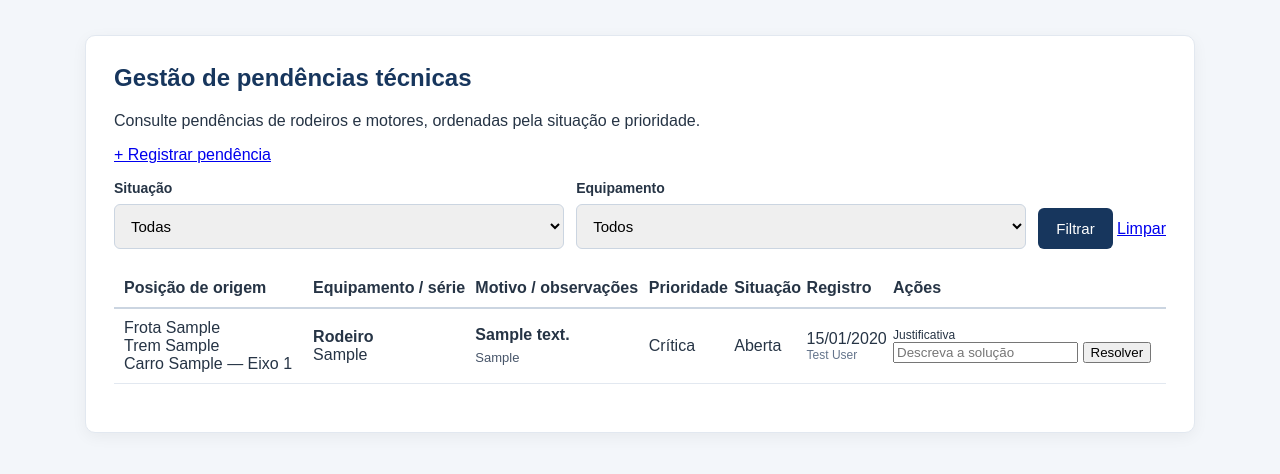
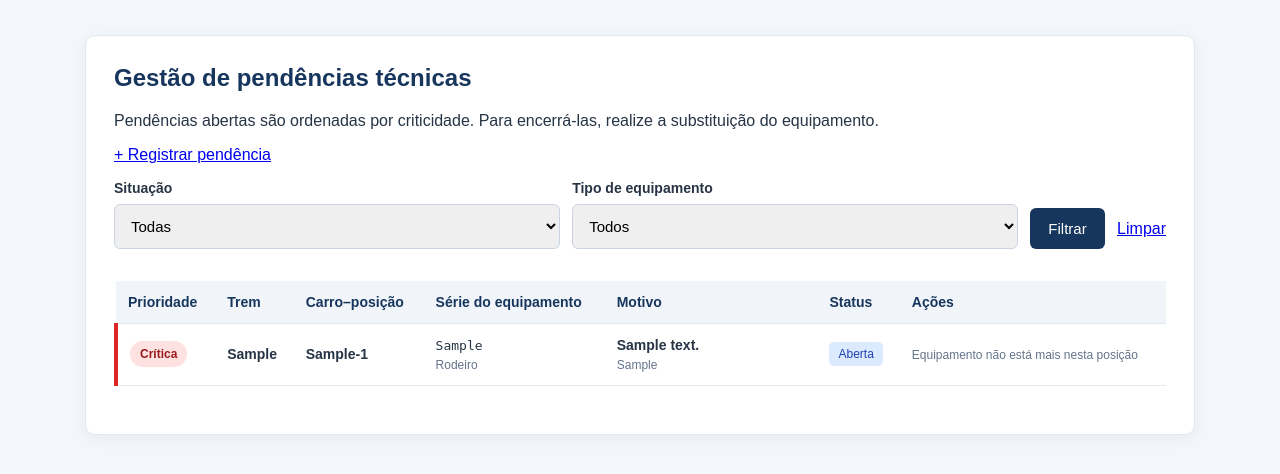
Before and after one commit to DiegoArmelin/SGR-M, a Laravel app: page /pendencias in a window 1280 px wide. Shown: the part 65-539 px from the top of the page. Run offline with Laravel 12, Linux system fonts and the light colour scheme; a user stored in the database is signed in; data comes from the database, SQL or seed files in the repository; tables that the repository leaves empty hold one stand-in row (values such as "Sample post").

Commit message:
feat: reorganiza pendencias em prioridade trem posicao serie motivo status e substituir

```diff
--- a/resources/views/pendencias/index.blade.php
+++ b/resources/views/pendencias/index.blade.php
@@ -1,87 +1,166 @@
 @extends('layouts.app')
 @section('title', 'Gestão de pendências — SGR-M')
+
+@push('styles')
+<style>
+    .pendencias-filtros { display:grid;grid-template-columns:repeat(2,minmax(180px,1fr)) auto;gap:12px;align-items:end; }
+    .pendencias-tabela { width:100%;border-collapse:collapse;text-align:left; }
+    .pendencias-tabela th { background:#f1f5f9;color:#17365d;font-size:14px;white-space:nowrap; }
+    .pendencias-tabela th,.pendencias-tabela td { padding:13px 12px;border-bottom:1px solid #e2e8f0;vertical-align:middle; }
+    .pendencias-tabela tbody tr:hover { background:#f8fafc; }
+    .pendencias-tabela td { font-size:14px; }
+    .pendencias-tabela .serie { font-family:monospace;font-size:13px;white-space:nowrap; }
+    .pendencias-tabela .motivo { min-width:200px;max-width:360px; }
+    .pendencias-tabela .subtexto { color:#64748b;font-size:12px;margin-top:5px; }
+    .pendencias-tabela .linha-critica { border-left:4px solid #dc2626; }
+    .pendencias-tabela .linha-alta { border-left:4px solid #ea580c; }
+    .pendencias-tabela .linha-media { border-left:4px solid #ca8a04; }
+    .pendencias-tabela .linha-baixa { border-left:4px solid #16a34a; }
+    .prioridade-tag { display:inline-block;padding:6px 10px;border-radius:999px;font-size:12px;font-weight:bold;white-space:nowrap; }
+    .tag-critica { background:#fee2e2;color:#991b1b; }
+    .tag-alta { background:#ffedd5;color:#9a3412; }
+    .tag-media { background:#fef9c3;color:#854d0e; }
+    .tag-baixa { background:#dcfce7;color:#166534; }
+    .situacao-tag { display:inline-block;padding:5px 9px;border-radius:5px;font-size:12px;white-space:nowrap; }
+    .situacao-aberta { background:#dbeafe;color:#1e40af; }
+    .situacao-resolvida { background:#e2e8f0;color:#475569; }
+    .acao-substituir { display:inline-block;background:#17365d;color:white;text-decoration:none;border-radius:5px;padding:9px 12px;font-size:13px;font-weight:bold;white-space:nowrap; }
+    .acao-substituir:hover { background:#254f80; }
+    @media(max-width:740px) {
+        .pendencias-filtros { grid-template-columns:1fr; }
+        .pendencias-tabela th,.pendencias-tabela td { padding:9px; }
+    }
+</style>
+@endpush
+
 @section('content')
-<main class="container"><section class="card">
+<main class="container">
+    <section class="card">
         <h1 class="page-title">Gestão de pendências técnicas</h1>
-    <p>Consulte pendências de rodeiros e motores, ordenadas pela situação e prioridade.</p>
-    @if(session('success'))<p role="status" style="color:#166534">{{ session('success') }}</p>@endif
-    @if($errors->any())<div class="alert-error"><ul>@foreach($errors->all() as $erro)<li>{{ $erro }}</li>@endforeach</ul></div>@endif
+        <p>Pendências abertas são ordenadas por criticidade. Para encerrá-las, realize a substituição do equipamento.</p>
+
+        @if(session('success'))
+            <p role="status" style="color:#166534">{{ session('success') }}</p>
+        @endif
+        @if($errors->any())
+            <div class="alert-error"><ul>@foreach($errors->all() as $erro)<li>{{ $erro }}</li>@endforeach</ul></div>
+        @endif
+
         <p><a href="{{ route('pendencias.create') }}">+ Registrar pendência</a></p>
-    {{-- Filtros GET permitem compartilhar a URL sem modificar os registros. --}}
-    <form method="GET" action="{{ route('pendencias.index') }}" style="display:flex;gap:12px;flex-wrap:wrap;align-items:end;">
-        <div class="form-group" style="flex:1;min-width:180px">
+
+        {{-- Filtros GET não alteram registros e permanecem ativos na paginação. --}}
+        <form method="GET" action="{{ route('pendencias.index') }}" class="pendencias-filtros">
+            <div class="form-group">
                 <label class="form-label" for="situacao">Situação</label>
                 <select class="form-control" id="situacao" name="situacao">
                     <option value="">Todas</option>
-                @foreach(['aberta'=>'Aberta','resolvida'=>'Resolvida'] as $valor=>$rotulo)
-                    <option value="{{ $valor }}" @selected(($filtros['situacao'] ?? '') === $valor)>{{ $rotulo }}</option>
-                @endforeach
+                    <option value="aberta" @selected(($filtros['situacao'] ?? '') === 'aberta')>Abertas</option>
+                    <option value="resolvida" @selected(($filtros['situacao'] ?? '') === 'resolvida')>Resolvidas</option>
                 </select>
             </div>
-        <div class="form-group" style="flex:1;min-width:180px">
-            <label class="form-label" for="tipo">Equipamento</label>
-            <select class="form-control" name="tipo" id="tipo">
+            <div class="form-group">
+                <label class="form-label" for="tipo">Tipo de equipamento</label>
+                <select class="form-control" id="tipo" name="tipo">
                     <option value="">Todos</option>
                     <option value="rodeiro" @selected(($filtros['tipo'] ?? '') === 'rodeiro')>Rodeiros</option>
                     <option value="motor" @selected(($filtros['tipo'] ?? '') === 'motor')>Motores</option>
                 </select>
             </div>
-        <div class="form-group"><button type="submit" class="btn-primary">Filtrar</button> <a href="{{ route('pendencias.index') }}">Limpar</a></div>
+            <div class="form-group">
+                <button class="btn-primary" type="submit">Filtrar</button>
+                <a style="margin-left:8px" href="{{ route('pendencias.index') }}">Limpar</a>
+            </div>
         </form>
 
-    <div style="overflow-x:auto"><table style="width:100%;border-collapse:collapse;text-align:left">
-        <thead><tr style="border-bottom:2px solid #cbd5e1">
-            <th style="padding:10px">Posição de origem</th><th>Equipamento / série</th><th>Motivo / observações</th><th>Prioridade</th><th>Situação</th><th>Registro</th><th>Ações</th>
-        </tr></thead>
+        <div style="overflow-x:auto;margin-top:12px">
+            <table class="pendencias-tabela">
+                <thead>
+                    <tr>
+                        <th>Prioridade</th>
+                        <th>Trem</th>
+                        <th>Carro–posição</th>
+                        <th>Série do equipamento</th>
+                        <th>Motivo</th>
+                        <th>Status</th>
+                        <th>Ações</th>
+                    </tr>
+                </thead>
                 <tbody>
                     @forelse($pendencias as $pendencia)
                         @php
-                // A pendência pertence a exatamente um tipo de equipamento.
-                $tipo = $pendencia->rodeiro_id ? 'Rodeiro' : 'Motor';
-                $serie = $pendencia->rodeiro?->numero_serie ?? $pendencia->motor?->numero_serie;
-                $prioridades = ['critica'=>'Crítica','alta'=>'Alta','media'=>'Média','baixa'=>'Baixa'];
+                            // A pendência permanece associada à série retirada e
+                            // à posição original, mesmo após a movimentação.
+                            $tipo = $pendencia->rodeiro_id !== null ? 'rodeiro' : 'motor';
+                            $serie = $pendencia->rodeiro?->numero_serie ?? $pendencia->motor?->numero_serie ?? '—';
+                            $rotulos = ['critica'=>'Crítica','alta'=>'Alta','media'=>'Média','baixa'=>'Baixa'];
+                            $eixo = $pendencia->eixo;
+                            $instalacaoAtual = $tipo === 'rodeiro'
+                                ? $eixo?->instalacoesRodeiros->first()
+                                : $eixo?->instalacoesMotores->first();
+                            $equipamentoAtualId = $tipo === 'rodeiro'
+                                ? $instalacaoAtual?->rodeiro_id : $instalacaoAtual?->motor_id;
+                            // Sem posição ou com peça já retirada, não apontar
+                            // o botão para uma troca de equipamento diferente.
+                            $podeSubstituir = $pendencia->situacao === 'aberta'
+                                && $eixo !== null
+                                && $equipamentoAtualId === ($tipo === 'rodeiro'
+                                    ? $pendencia->rodeiro_id : $pendencia->motor_id)
+                                && auth()->user()->temPerfil('administrador', 'tecnico');
                         @endphp
-            <tr style="border-bottom:1px solid #e2e8f0">
-                <td style="padding:10px">
-                    @if($pendencia->eixo)
-                        {{-- A posição é histórica: permanece ligada à ocorrência depois de uma troca. --}}
-                        Frota {{ $pendencia->eixo->carro->trem->frota->codigo }}
-                        <div>Trem {{ $pendencia->eixo->carro->trem->codigo }}</div>
-                        <div>Carro {{ $pendencia->eixo->carro->codigo }} — Eixo {{ $pendencia->eixo->numero }}</div>
+                        <tr class="linha-{{ $pendencia->prioridade }}">
+                            <td>
+                                <span class="prioridade-tag tag-{{ $pendencia->prioridade }}">
+                                    {{ $rotulos[$pendencia->prioridade] ?? $pendencia->prioridade }}
+                                </span>
+                            </td>
+                            <td><strong>{{ $eixo?->carro?->trem?->codigo ?? '—' }}</strong></td>
+                            <td>
+                                @if($eixo)
+                                    <strong>{{ $eixo->carro->codigo }}-{{ $eixo->numero }}</strong>
                                 @else
-                        <small>Não registrada (cadastro anterior)</small>
+                                    <span class="subtexto">Não registrada</span>
                                 @endif
                             </td>
-                <td><strong>{{ $tipo }}</strong><div>{{ $serie }}</div></td>
                             <td>
-                    {{-- Para cadastros antigos, o texto original permanece disponível. --}}
+                                <span class="serie">{{ $serie }}</span>
+                                <div class="subtexto">{{ ucfirst($tipo) }}</div>
+                            </td>
+                            <td class="motivo">
                                 <strong>{{ $pendencia->motivoRetirada?->descricao ?? $pendencia->descricao }}</strong>
                                 @if($pendencia->observacoes)
-                        <div style="margin-top:6px;font-size:13px;color:#475569">{{ $pendencia->observacoes }}</div>
+                                    <div class="subtexto">{{ $pendencia->observacoes }}</div>
                                 @endif
                             </td>
-                <td>{{ $prioridades[$pendencia->prioridade] ?? $pendencia->prioridade }}</td>
-                <td>{{ $pendencia->situacao === 'aberta' ? 'Aberta' : 'Resolvida' }}</td>
-                <td>{{ $pendencia->created_at?->format('d/m/Y') }}<div style="font-size:12px;color:#64748b">{{ $pendencia->autor?->name }}</div></td>
                             <td>
-                    @if($pendencia->situacao === 'aberta')
-                        <form method="POST" action="{{ route('pendencias.resolver', $pendencia) }}">
-                            @csrf @method('PATCH')
-                            <label for="resolucao_{{ $pendencia->id }}" style="display:block;font-size:12px">Justificativa</label>
-                            <input type="text" id="resolucao_{{ $pendencia->id }}" name="observacoes_resolucao" maxlength="1000" required placeholder="Descreva a solução">
-                            <button type="submit" onclick="return confirm('Confirmar resolução da pendência?')">Resolver</button>
-                        </form>
+                                <span class="situacao-tag {{ $pendencia->situacao === 'aberta' ? 'situacao-aberta' : 'situacao-resolvida' }}">
+                                    {{ $pendencia->situacao === 'aberta' ? 'Aberta' : 'Resolvida' }}
+                                </span>
+                                @if($pendencia->situacao === 'resolvida' && $pendencia->resolvida_em)
+                                    <div class="subtexto">{{ $pendencia->resolvida_em->format('d/m/Y') }}</div>
+                                @endif
+                            </td>
+                            <td>
+                                @if($podeSubstituir)
+                                    <a class="acao-substituir"
+                                       href="{{ route('equipamentos.movimentacao.create', ['eixo'=>$eixo->id, 'tipo'=>$tipo]) }}">
+                                        Substituir
+                                    </a>
+                                @elseif($pendencia->situacao === 'resolvida')
+                                    <span class="subtexto">Concluída</span>
+                                @elseif(!auth()->user()->temPerfil('administrador', 'tecnico'))
+                                    <span class="subtexto">Somente consulta</span>
                                 @else
-                        <small>Resolvida em {{ $pendencia->resolvida_em?->format('d/m/Y H:i') ?? '—' }}</small>
-                        @if($pendencia->observacoes_resolucao)<div>{{ $pendencia->observacoes_resolucao }}</div>@endif
+                                    <span class="subtexto">Equipamento não está mais nesta posição</span>
                                 @endif
                             </td>
                         </tr>
                     @empty
-            <tr><td colspan="7" style="padding:16px">Nenhuma pendência encontrada.</td></tr>
+                        <tr><td colspan="7" style="padding:18px">Nenhuma pendência encontrada.</td></tr>
                     @endforelse
                 </tbody>
-    </table></div>
+            </table>
+        </div>
         <div style="margin-top:20px">{{ $pendencias->links() }}</div>
-</section></main>
+    </section>
+</main>
 @endsection
```
Lines whose indentation alone changed are shown as unchanged.
